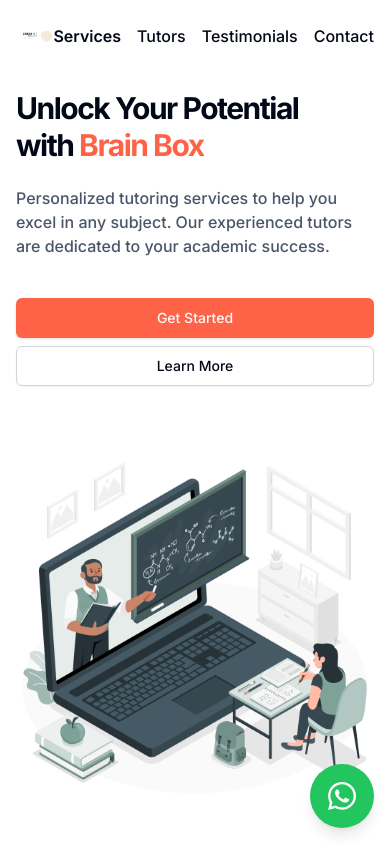
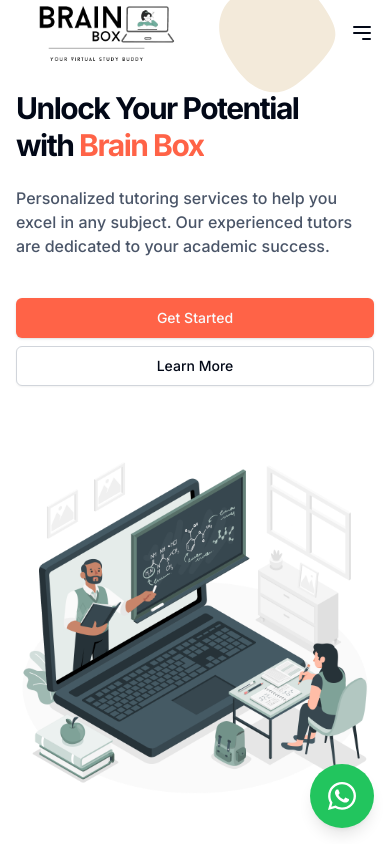
Before and after one commit to Aaloklowanshi/Brain-Box, a Next.js app: page / in a window 390 px wide. Shown: the top 844 px of the page. Built offline with nearby package versions, Linux system fonts and the light colour scheme.

Commit message:
final codee

```diff
--- a/package.json
+++ b/package.json
@@ -34,6 +34,7 @@
     "@types/node": "^20",
     "@types/react": "^18",
     "@types/react-dom": "^18",
+    "@types/react-transition-group": "^4.4.10",
     "autoprefixer": "^10.4.19",
     "postcss": "^8.4.38",
     "tailwindcss": "^3.4.4",
--- a/src/app/contactsection.tsx
+++ b/src/app/contactsection.tsx
@@ -1,9 +1,8 @@
 "use client";
 
 import React from "react";
-import Contact from "../assets/Mention (1).gif"
-import bg from "../assets/background.png"
-import Image from "next/image";
+
+
 import { sendEmail } from "@/actions/sendemail";
 import SubmitBtn from "./submit-btn";
 import toast from "react-hot-toast";
@@ -19,17 +18,17 @@
     <section
     id="contact"
     className="w-full py-12 md:py-24 lg:py-32 bg-slate-50">
-      <div className="p-[2%] bg-[#ff6347f4]">
-       <h2 className="text-white font-semibold text-left text-3xl ms-[3%]">Subscribe now to make learning easy and smart!</h2>
+      <div className="py-[2%] bg-[#ff6347f4]">
+       <h2 className="text-xl text-white font-semibold text-left sm:text-3xl ms-[3%] md:text-3xl">Subscribe now to make learning easy and smart!</h2>
 </div>
-      <div className="flex flex-row container px-4 md:px-6">
+      <div className="flex flex-col justify-center items-center  container px-4 sm:flex-row  md:px-6  ">
         <div className="flex flex-col w-[35%] items-center justify-center space-y-4 text-center animate__animated animate__fadeIn">
           <div className="space-y-4">
             <div className="inline-block rounded-lg  bg-gray-100 px-3 py-1 text-md dark:bg-gray-800">
               Contact Us
             </div>
-            <h2 className="text-3xl font-bold tracking-tighter text-[#1a202c] sm:text-5xl">
-              Get in <span className="text-[#ff6347]">Touch</span>
+            <h2 className=" text-4xl font-bold tracking-tighter text-[#1a202c] sm:text-5xl">
+              Get in <span className="text-[#ff6347]"> Touch</span>
             </h2>
             <p className="mt-[2%] max-w-[900px] text-gray-500 md:text-xl/relaxed lg:text-base/relaxed xl:text-xl/relaxed dark:text-gray-400">
               Have any questions or need further information? Contact us today!
@@ -49,12 +48,12 @@
         <br></br>
         <br></br>
         <div className="mx-auto w-[70%] h-[60%] justify-center items-center mt-[5%] bg-[#ffffff] max-w-2xl py-12 animate__animated animate__fadeInUp p-[5%] rounded-md shadow-md"
-        //  style={{
-        //    backgroundImage:'url("/background.png")',
-        //    backgroundSize: 'cover',
-        //    backgroundPosition: 'center',
-        //    backgroundRepeat: 'no-repeat'
-        //  }}
+         style={{
+           backgroundImage:'url("/background.png")',
+           backgroundSize: 'cover',
+           backgroundPosition: 'center',
+           backgroundRepeat: 'no-repeat'
+         }}
         >
           <form
           className="grid gap-4"
--- a/src/app/keyfeatures.tsx
+++ b/src/app/keyfeatures.tsx
@@ -1,46 +1,46 @@
 // components/KeyFeatures.js
-import React, { useEffect, useRef } from 'react';
-import { gsap } from 'gsap';
+// import React, { useEffect, useRef } from 'react';
+// import { gsap } from 'gsap';
 
-const KeyFeatures = () => {
-  const featuresRef = useRef([]);
+// const KeyFeatures = () => {
+//   const featuresRef = useRef([]);
 
-  useEffect(() => {
-    gsap.from(featuresRef.current, {
-      duration: 1,
-      opacity: 0,
-      y: 50,
-      stagger: 0.3,
-      ease: 'power3.out'
-    });
-  }, []);
+//   useEffect(() => {
+//     gsap.from(featuresRef.current, {
+//       duration: 1,
+//       opacity: 0,
+//       y: 50,
+//       stagger: 0.3,
+//       ease: 'power3.out'
+//     });
+//   }, []);
 
-  return (
-    <section className="py-12 bg-gray-100">
-      <div className="container mx-auto px-4 md:px-6">
-        <div className="flex flex-col items-center justify-center space-y-8">
-          <h2 className="text-3xl md:text-4xl lg:text-5xl font-bold text-center mb-4 text-gray-800">Key Features</h2>
-          <div className="grid grid-cols-1 md:grid-cols-2 lg:grid-cols-4 gap-6">
-            {[
-              { title: '24*7', description: 'Doubt resolution facility', color: 'text-blue-600' },
-              { title: 'Virtual', description: 'Interactive one-to-one sessions', color: 'text-green-600' },
-              { title: 'Animations', description: 'Engaging animations and notes', color: 'text-purple-600' },
-              { title: 'Young Tutors', description: 'Energetic and enthusiastic tutors', color: 'text-red-600' }
-            ].map((feature, index) => (
-              <div
-                key={index}
-                ref={el => (featuresRef.current[index] = el)}
-                className="bg-white rounded-lg shadow-md p-6 text-center transform transition-transform hover:scale-105"
-              >
-                <div className={`text-4xl ${feature.color} mb-4`}>{feature.title}</div>
-                <p className="text-lg text-gray-700 mb-4">{feature.description}</p>
-              </div>
-            ))}
-          </div>
-        </div>
-      </div>
-    </section>
-  );
-};
+//   return (
+//     <section className="py-12 bg-gray-100">
+//       <div className="container mx-auto px-4 md:px-6">
+//         <div className="flex flex-col items-center justify-center space-y-8">
+//           <h2 className="text-3xl md:text-4xl lg:text-5xl font-bold text-center mb-4 text-gray-800">Key Features</h2>
+//           <div className="grid grid-cols-1 md:grid-cols-2 lg:grid-cols-4 gap-6">
+//             {[
+//               { title: '24*7', description: 'Doubt resolution facility', color: 'text-blue-600' },
+//               { title: 'Virtual', description: 'Interactive one-to-one sessions', color: 'text-green-600' },
+//               { title: 'Animations', description: 'Engaging animations and notes', color: 'text-purple-600' },
+//               { title: 'Young Tutors', description: 'Energetic and enthusiastic tutors', color: 'text-red-600' }
+//             ].map((feature, index) => (
+//               <div
+//                 key={index}
+//                 ref={el => (featuresRef.current[index] = el)}
+//                 className="bg-white rounded-lg shadow-md p-6 text-center transform transition-transform hover:scale-105"
+//               >
+//                 <div className={`text-4xl ${feature.color} mb-4`}>{feature.title}</div>
+//                 <p className="text-lg text-gray-700 mb-4">{feature.description}</p>
+//               </div>
+//             ))}
+//           </div>
+//         </div>
+//       </div>
+//     </section>
+//   );
+// };
 
-export default KeyFeatures;
+// export default KeyFeatures;
--- a/src/app/topbar.tsx
+++ b/src/app/topbar.tsx
@@ -1,11 +1,18 @@
-import React from "react";
+import React, { useState } from "react";
 import Logo from "../assets/logo_brainbox-removebg-preview.png";
 import Image from "next/image";
+
 const Topbar: React.FC = () => {
+  const [isOpen, setIsOpen] = useState(false);
+
+  const toggleMenu = () => {
+    setIsOpen(!isOpen);
+  };
+
   return (
     <header className="ms-[1%] px-4 lg:px-6 h-14 mt-[2%] flex items-center">
-      <a className="flex items-center justify-center" href="#">
-        <div style={{ width: "90%", height: "70%" }}>
+      <a className="flex items-center" href="#">
+        <div className="mt-[2%] w-[90%] sm:w-[90%] h-[70%] md:w-[90%] lg:w-[90%]">
           <Image
             src={Logo}
             alt="Hero"
@@ -24,34 +31,75 @@
           transform="translate(100 100)"
         />
       </svg>
-      <nav className="ml-auto flex gap-4 sm:gap-6">
+      <div className="block md:hidden ml-auto">
+        <button onClick={toggleMenu} className="focus:outline-none">
+          {isOpen ? (
+            <svg
+              className="w-6 h-6"
+              fill="none"
+              stroke="currentColor"
+              viewBox="0 0 24 24"
+              xmlns="http://www.w3.org/2000/svg"
+            >
+              <path
+                strokeLinecap="round"
+                strokeLinejoin="round"
+                strokeWidth="2"
+                d="M6 18L18 6M6 6l12 12"
+              ></path>
+            </svg>
+          ) : (
+            <svg
+              className="w-6 h-6"
+              fill="none"
+              stroke="currentColor"
+              viewBox="0 0 24 24"
+              xmlns="http://www.w3.org/2000/svg"
+            >
+              <path
+                strokeLinecap="round"
+                strokeLinejoin="round"
+                strokeWidth="2"
+                d="M4 6h16M4 12h16m-7 6h7"
+              ></path>
+            </svg>
+          )}
+        </button>
+      </div>
+      <nav
+        className={`md:flex gap-4 sm:gap-6 ${
+          isOpen ? "block" : "hidden"
+        } md:block absolute md:static top-14 left-0 w-full md:w-auto bg-white md:bg-transparent shadow-md md:shadow-none p-4 md:p-0`}
+      >
+        <div
+          className={`flex flex-col md:flex-row ${isOpen ? "mt-2" : "mt-0"}`}
+        >
           <a
-          className="text-md font-semibold hover:underline underline-offset-4 transition-all duration-300 ease-in-out hover:text-bold text-"
+            className="text-md font-semibold hover:underline underline-offset-4 transition-all duration-300 ease-in-out hover:text-bold p-2"
             href="#services"
           >
             Services
           </a>
           <a
-          className="text-md font-medium hover:underline underline-offset-4 transition-all duration-300 ease-in-out"
+            className="text-md font-medium hover:underline underline-offset-4 transition-all duration-300 ease-in-out p-2"
             href="#"
           >
             Tutors
           </a>
           <a
-          className="text-md font-medium hover:underline underline-offset-4 transition-all duration-300 ease-in-out"
+            className="text-md font-medium hover:underline underline-offset-4 transition-all duration-300 ease-in-out p-2"
             href="#Testimonial"
           >
             Testimonials
           </a>
           <a
-          className="text-md font-medium hover:underline underline-offset-4 transition-all duration-300 ease-in-out"
+            className="text-md font-medium hover:underline underline-offset-4 transition-all duration-300 ease-in-out p-2"
             href="#contact"
           >
             Contact
           </a>
+        </div>
       </nav>
-
-
     </header>
   );
 };
```
Also changed, not shown: src/app/footersectoin.tsx (line endings or trailing spaces), 1 other file (tests, documents, lock files or other folders). Lines whose indentation alone changed are shown as unchanged.
